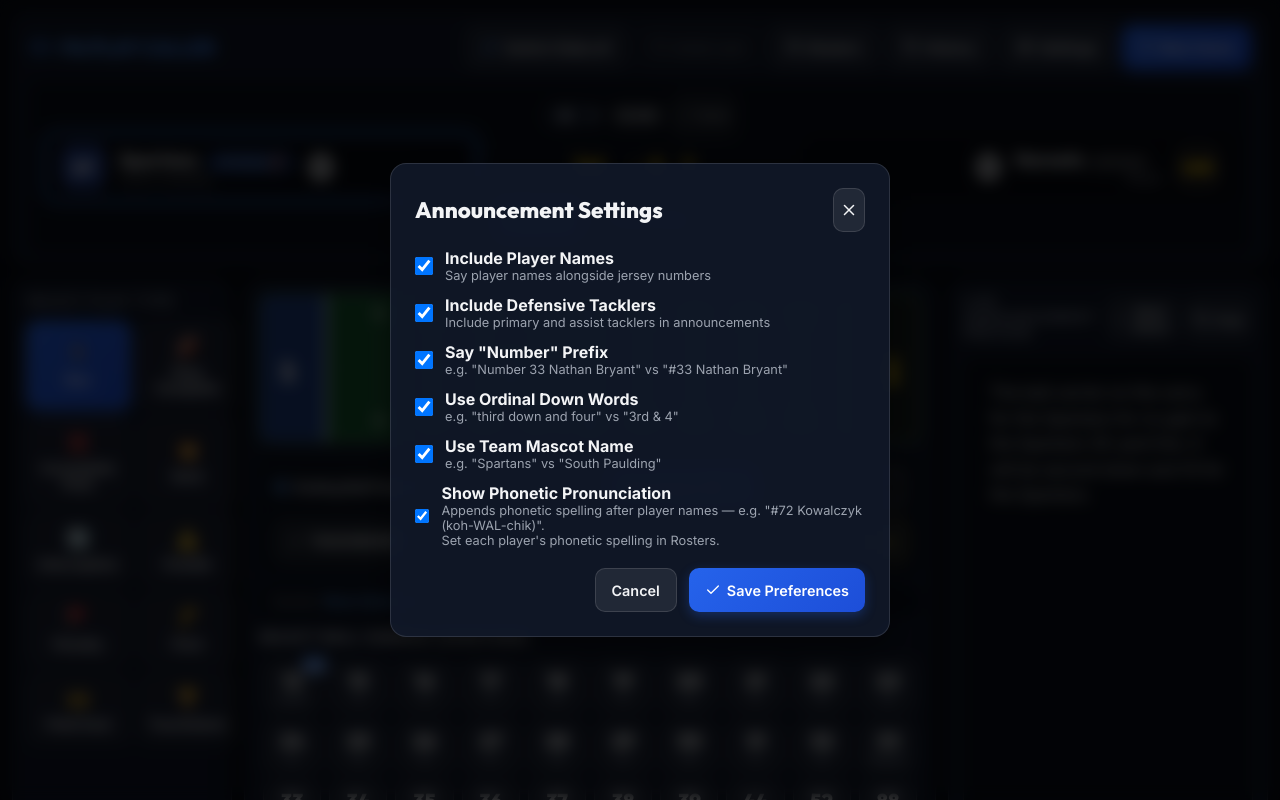
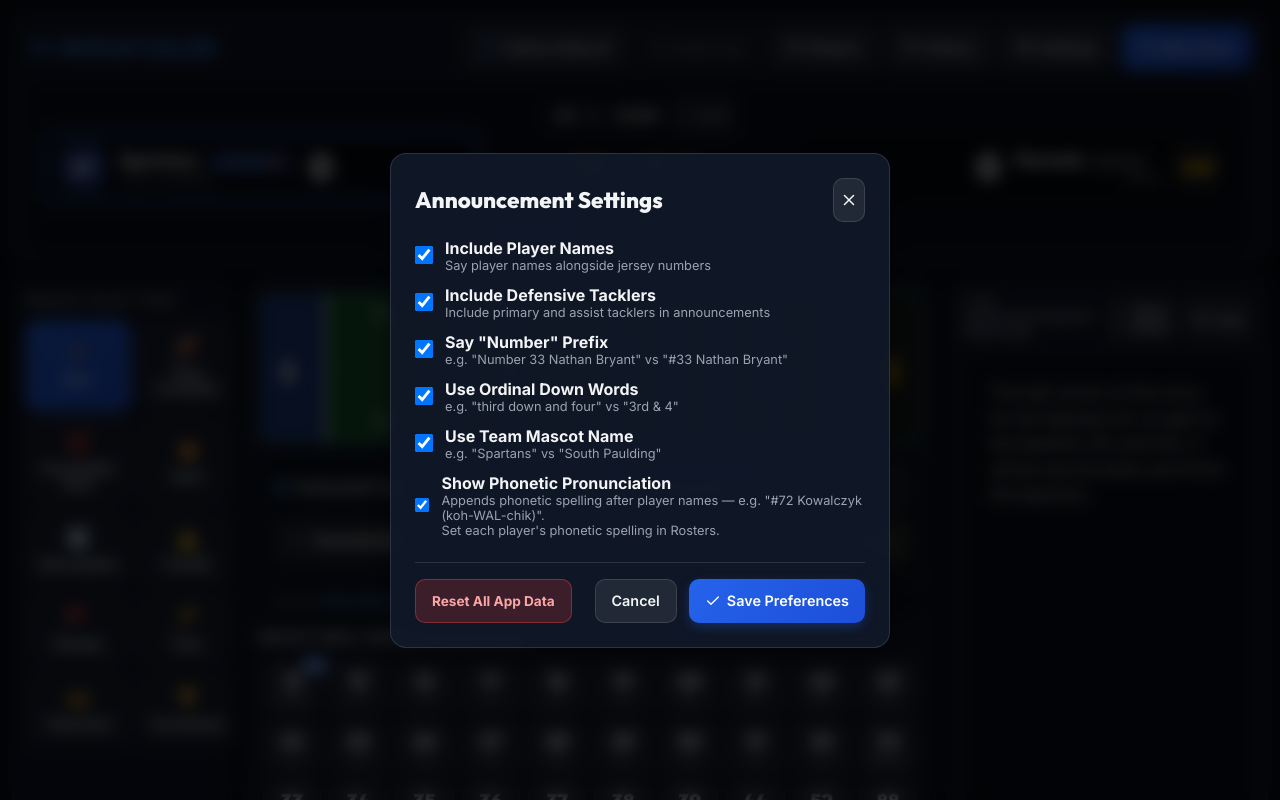
Before and after one commit to pbryantgit/football-pa-caller, a React (Vite) app: page / in a window 1280 px wide. Both pictures are taken after a click on the button "Settings". Shown: the top 800 px of the page. Built offline with nearby package versions, Linux system fonts and the light colour scheme.

Commit message:
Add Reset App Data button to Settings modal

```diff
--- a/src/components/Settings/SettingsModal.tsx
+++ b/src/components/Settings/SettingsModal.tsx
@@ -116,12 +116,29 @@ export const SettingsModal: React.FC<SettingsModalProps> = ({ settings, onSaveSe
           </label>
         </div>
 
-        <div style={{ display: 'flex', justifyContent: 'flex-end', gap: '12px' }}>
-          <button className="btn btn-secondary" onClick={onClose}>Cancel</button>
-          <button className="btn btn-primary" onClick={handleSave}>
-            <Check size={16} />
-            <span>Save Preferences</span>
+        <hr style={{ border: 'none', borderTop: '1px solid var(--border-color)', margin: '24px 0 16px' }} />
+
+        <div style={{ display: 'flex', justifyContent: 'space-between', alignItems: 'center', flexWrap: 'wrap', gap: '12px' }}>
+          <button
+            className="btn btn-danger"
+            style={{ padding: '8px 16px', fontSize: '0.85rem', fontWeight: 700 }}
+            onClick={() => {
+              if (window.confirm('Are you sure you want to erase all saved games, rosters, and settings? This will restore the app to its original state.')) {
+                localStorage.clear();
+                window.location.reload();
+              }
+            }}
+          >
+            Reset All App Data
           </button>
+
+          <div style={{ display: 'flex', gap: '12px' }}>
+            <button className="btn btn-secondary" onClick={onClose}>Cancel</button>
+            <button className="btn btn-primary" onClick={handleSave}>
+              <Check size={16} />
+              <span>Save Preferences</span>
+            </button>
+          </div>
         </div>
       </div>
     </div>
```
